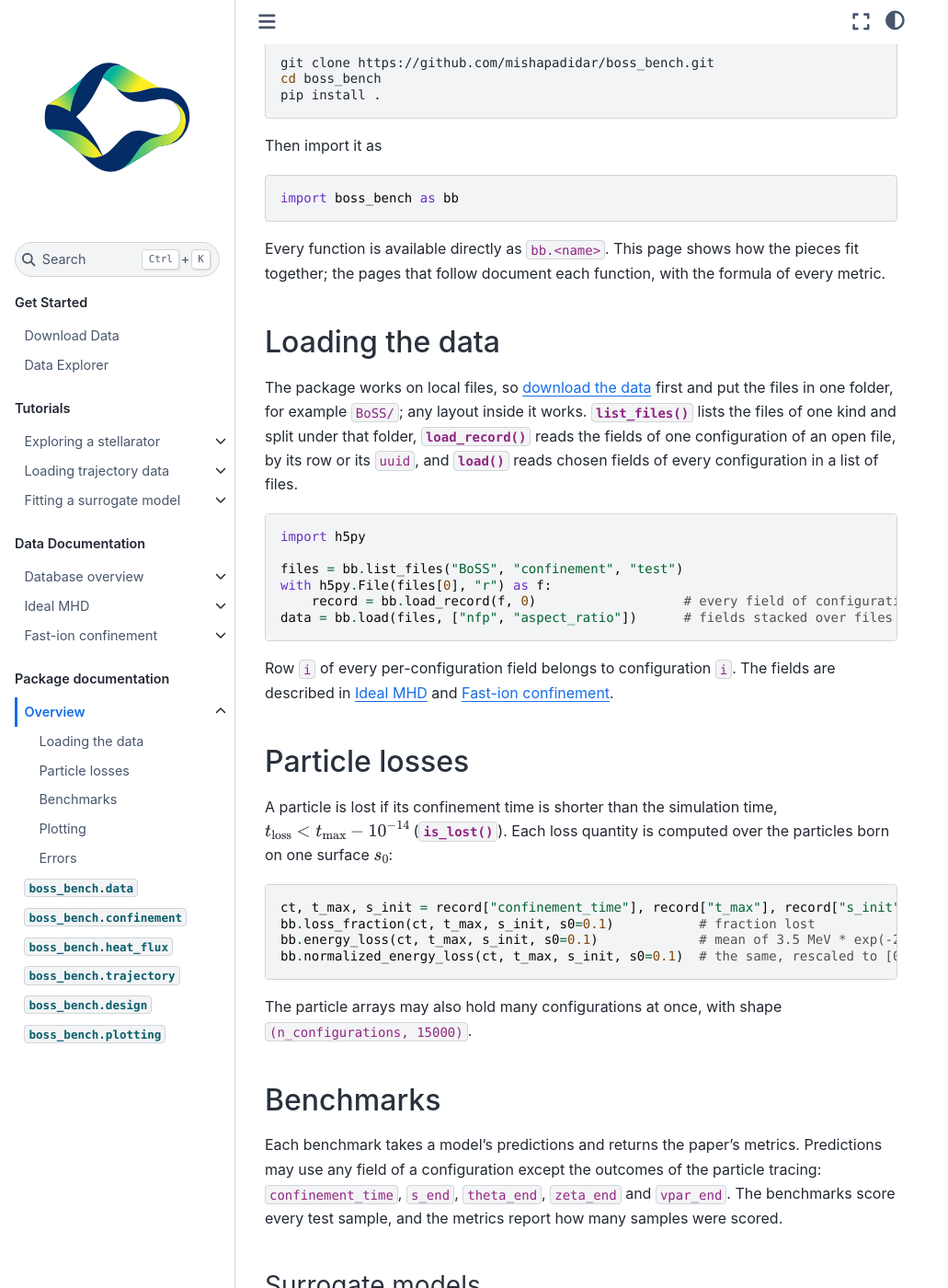
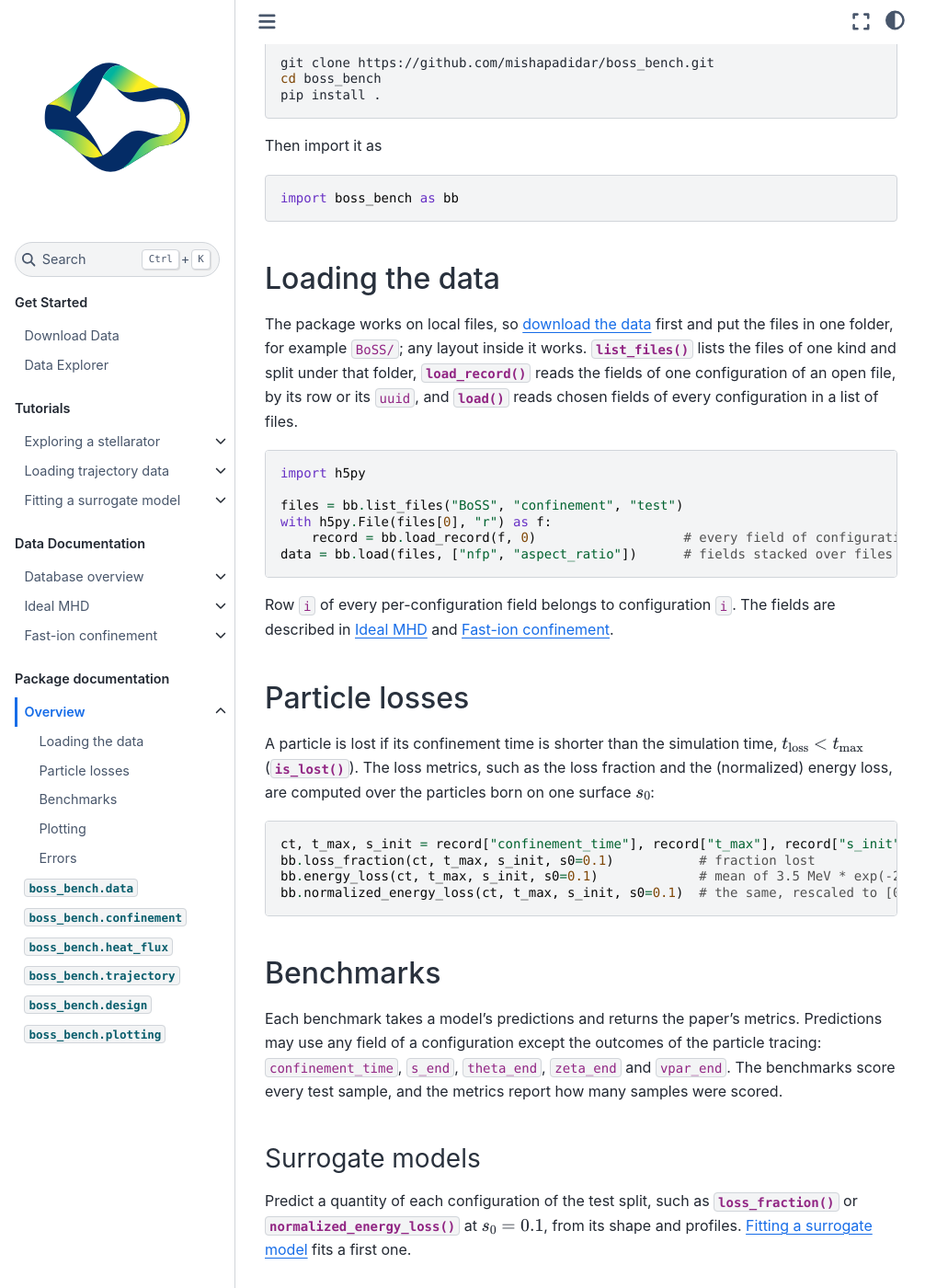
Before and after one commit to mishapadidar/boss_website, a Sphinx documentation site: the page built from docs/package.md, in a window 1280 px wide and 1400 px high, scrolled down 302 px. Shown: the whole window at 92% size, without its empty margins (0-1031 px from the left). Built offline with Sphinx 7.4.7 and the Sphinx Book theme 1.1.4, drawn with Linux system fonts in a browser that asks for light colours.

Commit message:
Package overview: trim the intro and the particle-losses section
Co-Authored-By: Claude Opus 5.5 (1M context) <noreply@anthropic.com>

````diff
--- a/docs/package.md
+++ b/docs/package.md
@@ -21,10 +21,6 @@ Then import it as
 ```python
 import boss_bench as bb
 ```
-
-Every function is available directly as `bb.<name>`. This page shows how the pieces
-fit together; the pages that follow document each function, with the formula of
-every metric.
 
 ## Loading the data
 
@@ -51,8 +47,9 @@ described in [Ideal MHD](data/ideal-mhd.md) and
 ## Particle losses
 
 A particle is lost if its confinement time is shorter than the simulation time,
-$t_\text{loss} < t_\text{max} - 10^{-14}$ ({func}`~boss_bench.confinement.is_lost`).
-Each loss quantity is computed over the particles born on one surface $s_0$:
+$t_\text{loss} < t_\text{max}$ ({func}`~boss_bench.confinement.is_lost`). The loss
+metrics, such as the loss fraction and the (normalized) energy loss, are computed over
+the particles born on one surface $s_0$:
 
 ```python
 ct, t_max, s_init = record["confinement_time"], record["t_max"], record["s_init"]
@@ -60,9 +57,6 @@ bb.loss_fraction(ct, t_max, s_init, s0=0.1)           # fraction lost
 bb.energy_loss(ct, t_max, s_init, s0=0.1)             # mean of 3.5 MeV * exp(-2 t_loss / t_max)
 bb.normalized_energy_loss(ct, t_max, s_init, s0=0.1)  # the same, rescaled to [0, 1]
 ```
-
-The particle arrays may also hold many configurations at once, with shape
-`(n_configurations, 15000)`.
 
 ## Benchmarks
 
````
